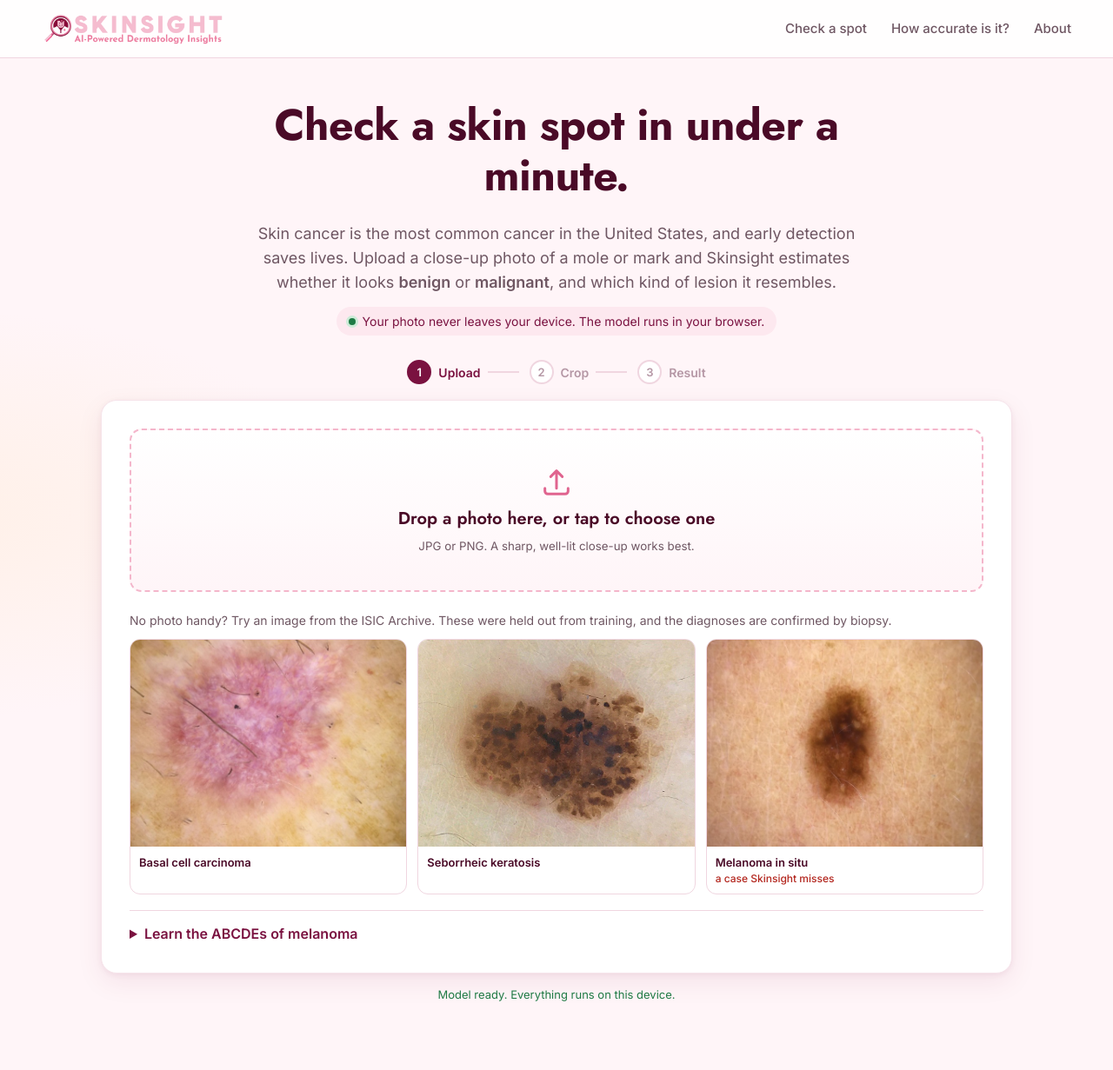
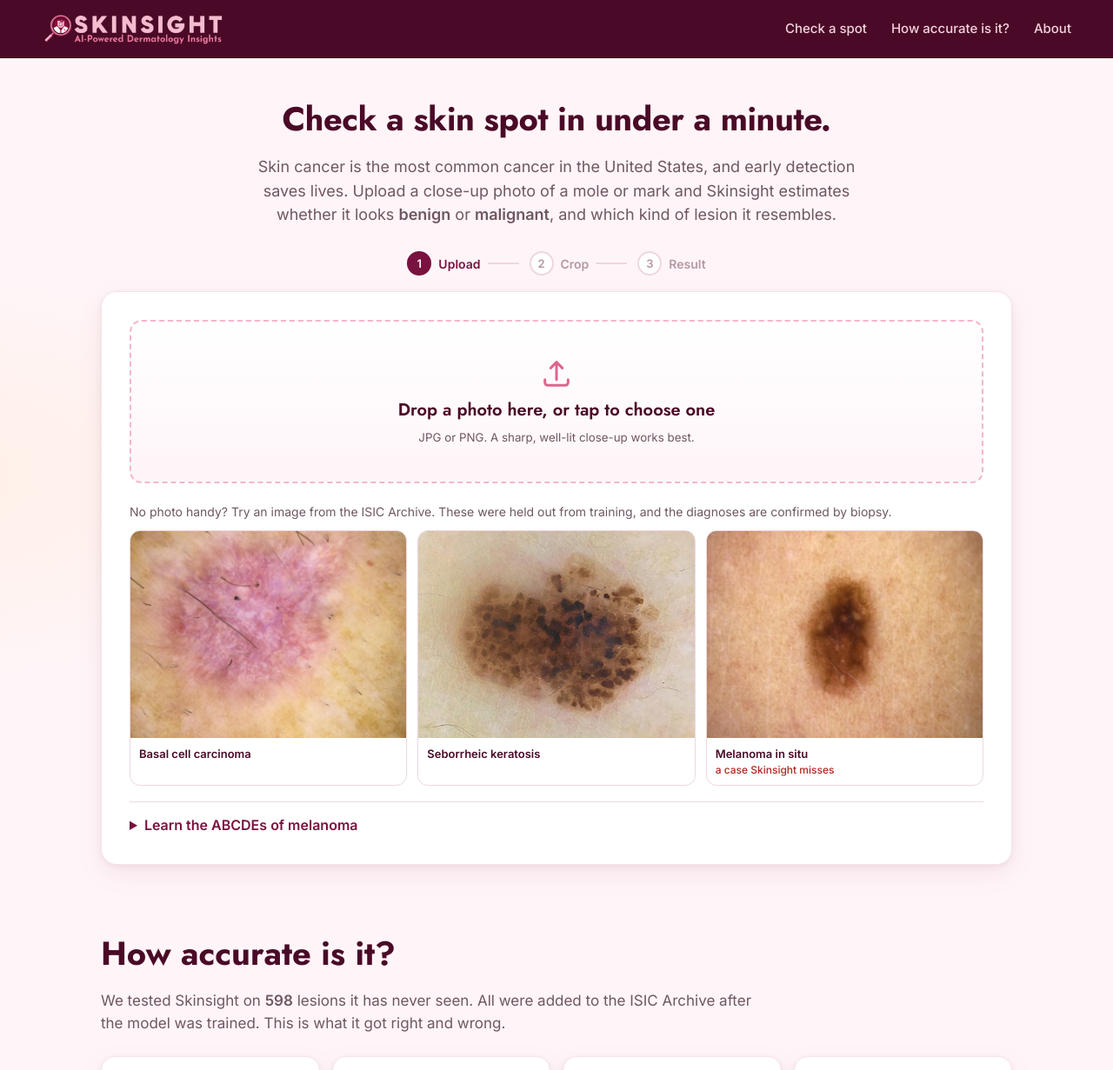
Before and after one commit to Ar2095/SkinsightAI, a website built with Vite: page web/index.html in a window 1280 px wide. Shown: the top 1231 px of the page at 87% size. Built offline with nearby package versions, Linux system fonts and the light colour scheme; files whose address does not match are found by name; what onnxruntime-web would draw is missing.

Commit message:
Site: dark top bar, one-line headline, trim status and footer text

```diff
--- a/web/index.html
+++ b/web/index.html
@@ -29,7 +29,6 @@
         <div class="hero-copy">
           <h1>Check a skin spot in under a minute.</h1>
           <p class="lede">Skin cancer is the most common cancer in the United States, and early detection saves lives. Upload a close-up photo of a mole or mark and Skinsight estimates whether it looks <b>benign</b> or <b>malignant</b>, and which kind of lesion it resembles.</p>
-          <p class="privacy"><span class="dot"></span>Your photo never leaves your device. The model runs in your browser.</p>
         </div>
 
         <ol class="stepper" aria-label="Progress">
@@ -155,7 +154,6 @@
             </ul>
           </div>
         </div>
-        <p class="fine">Full method, per-subgroup tables and code to reproduce every number: <a href="https://github.com/Ar2095/SkinsightAI#evaluation">GitHub README</a>.</p>
       </section>
 
       <section id="about" class="section about">
--- a/web/src/main.js
+++ b/web/src/main.js
@@ -52,7 +52,7 @@ const modelReady = (async () => {
       status.textContent = `Loading model… ${Math.round(f * 100)}%`;
     });
     session = await ort.InferenceSession.create(bytes, { executionProviders: ["wasm"] });
-    status.textContent = "Model ready. Everything runs on this device.";
+    status.textContent = "";
     status.classList.add("ready");
   } catch (err) {
     status.textContent = "The model couldn't load. Please refresh the page.";
--- a/web/src/style.css
+++ b/web/src/style.css
@@ -40,21 +40,20 @@ img { max-width: 100%; }
   position: sticky; top: 0; z-index: 20;
   display: flex; align-items: center; justify-content: space-between; gap: 16px;
   padding: 12px clamp(16px, 4vw, 48px);
-  background: rgba(255, 255, 255, 0.85);
-  backdrop-filter: blur(10px);
-  border-bottom: 1px solid var(--line);
+  background: var(--plum-deep);
+  border-bottom: 1px solid #2e0618;
 }
 .brand img { height: 42px; width: auto; display: block; }
 .topbar nav { display: flex; gap: clamp(10px, 2.5vw, 28px); }
-.topbar nav a { white-space: nowrap; text-decoration: none; color: var(--muted); font-weight: 500; font-size: 15px; }
-.topbar nav a:hover { color: var(--plum); }
+.topbar nav a { white-space: nowrap; text-decoration: none; color: #f4d3df; font-weight: 500; font-size: 15px; }
+.topbar nav a:hover { color: #fff; }
 
 main { max-width: 1080px; margin: 0 auto; padding: 0 16px; }
 
 /* ---------- hero + stepper */
 .hero { padding: 48px 0 24px; }
 .hero-copy { max-width: 720px; margin: 0 auto 28px; text-align: center; }
-.hero h1 { font-size: clamp(32px, 5vw, 50px); font-weight: 700; letter-spacing: -0.01em; }
+.hero h1 { font-size: clamp(16px, 5.2vw, 38px); white-space: nowrap; font-weight: 700; letter-spacing: -0.01em; }
 .lede { font-size: 18px; color: var(--muted); margin: 0 0 14px; }
 .privacy { display: inline-flex; align-items: center; gap: 8px; font-size: 14px; color: var(--plum); background: var(--blush-2); padding: 6px 14px; border-radius: 999px; margin: 0; }
 .privacy .dot { flex: none; width: 8px; height: 8px; border-radius: 50%; background: var(--benign); box-shadow: 0 0 0 3px #cdebd8; }
@@ -152,6 +151,7 @@ main { max-width: 1080px; margin: 0 auto; padding: 0 16px; }
 .num { width: 52px; text-align: right; font-variant-numeric: tabular-nums; }
 .table-note { font-size: 13px; color: var(--muted); }
 
+.model-status:empty { display: none; }
 .model-status { text-align: center; font-size: 13px; color: var(--muted); margin: 14px 0 0; }
 .model-status.ready { color: var(--benign); }
 .model-status.error { color: var(--malignant); }
@@ -194,6 +194,7 @@ main { max-width: 1080px; margin: 0 auto; padding: 0 16px; }
   .topbar nav a { font-size: 13px; }
   .topbar { padding: 10px 16px; }
   .brand img { height: 32px; }
+  .stepper li + li::before { width: 18px; }
   .sample-row { grid-template-columns: 1fr 1fr 1fr; gap: 8px; }
   .sample span { font-size: 11px; padding: 6px; }
   .sample em { font-size: 10px; }
```
